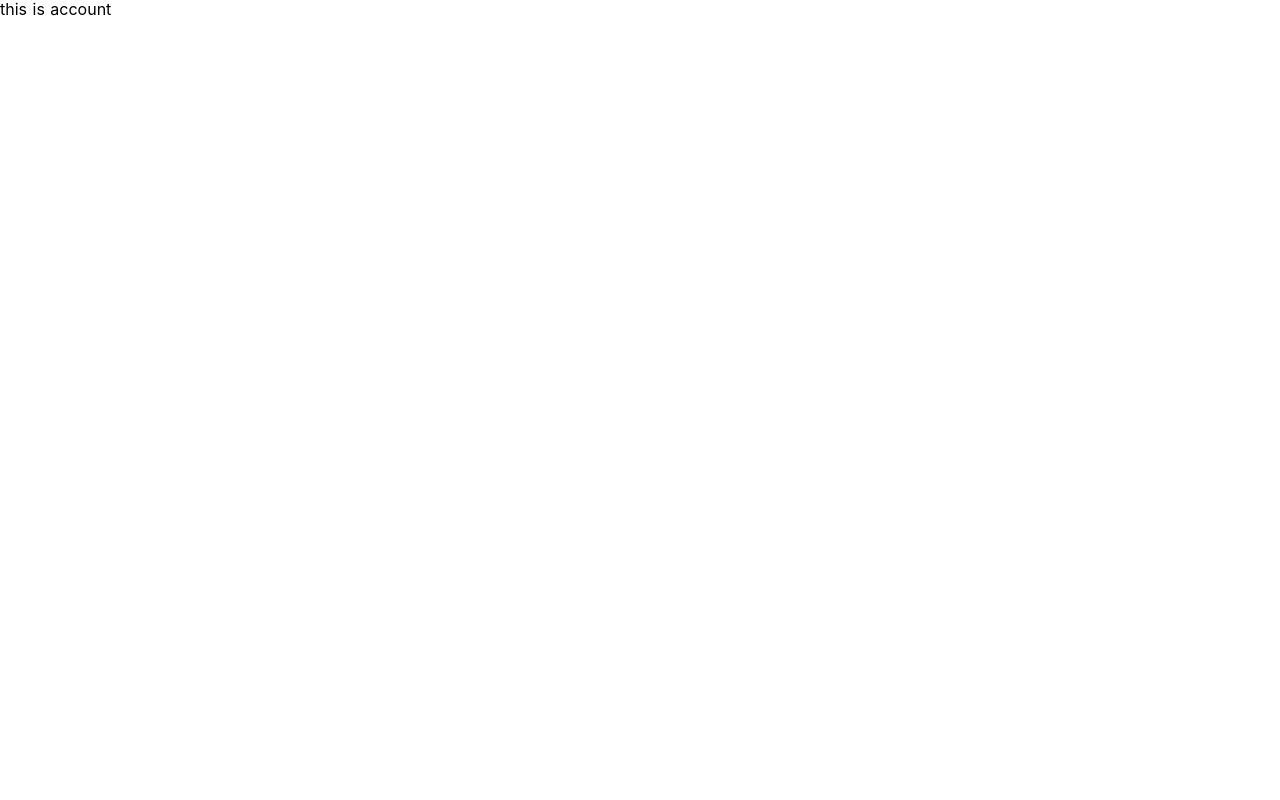
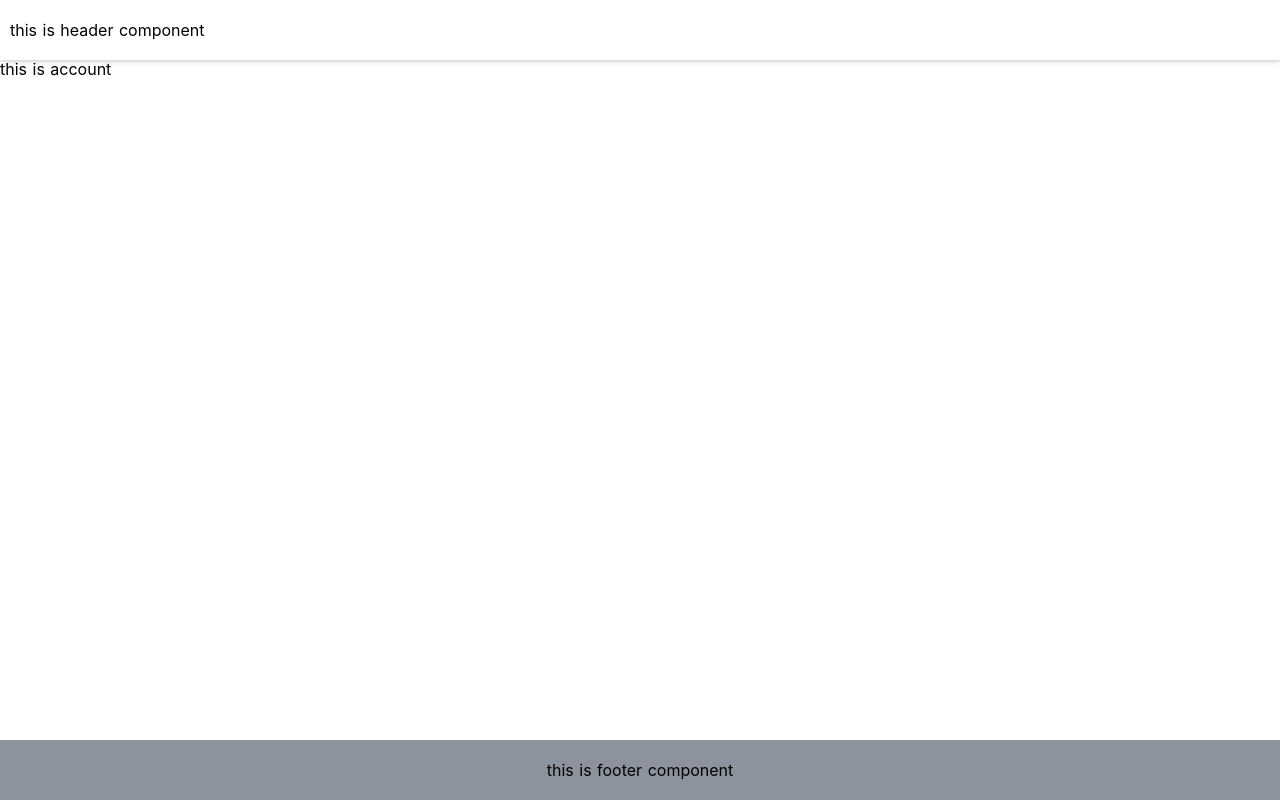
Before and after one commit to yoyo-checkout/skioInterview, a Nuxt app: page /account in a window 1280 px wide. Built offline with nearby package versions, Linux system fonts and the light colour scheme.

Commit message:
Init layout components

```diff
--- /dev/null
+++ b/components/Footer.vue
@@ -0,0 +1,14 @@
+<template>
+  <footer class="footer">this is footer component</footer>
+</template>
+
+<style lang="scss" scoped>
+  .footer {
+    display: flex;
+    justify-content: center;
+    align-items: center;
+    height: 60px;
+    background-color: #8c939d;
+    z-index: 999;
+  }
+</style>
--- /dev/null
+++ b/components/Header.vue
@@ -0,0 +1,20 @@
+<template>
+  <header class="header">this is header component</header>
+</template>
+
+<style lang="scss" scoped>
+  .header {
+    display: flex;
+    align-items: center;
+    padding: 0 10px;
+    background-color: #FFFFFF;
+    box-shadow: 0 2px 4px rgb(0 0 0 / 12%), 0 0 6px rgb(0 0 0 / 12%);
+
+    position: fixed;
+    top: 0;
+    right: 0;
+    left: 0;
+    height: 60px;
+    z-index: 999;
+  }
+</style>
--- a/layouts/default.vue
+++ b/layouts/default.vue
@@ -1,3 +1,38 @@
 <template>
-  <Nuxt />
+  <section class="layout__wrapper">
+    <Header />
+
+    <main class="layout__container">
+      <Nuxt />
+    </main>
+
+    <Footer />
+  </section>
 </template>
+
+<script>
+import Header from '@/components/Header';
+import Footer from '@/components/Footer';
+
+export default {
+  components: {
+    Header,
+    Footer,
+  },
+}
+</script>
+
+<style lang="scss" scoped>
+  .layout {
+    &__wrapper {
+      width: 100%;
+      min-height: 100vh;
+      overflow: hidden;
+    }
+
+    &__container {
+      margin: 60px 0 0;
+      min-height: calc(100vh - 120px);
+    }
+  }
+</style>
--- a/layouts/login.vue
+++ b/layouts/login.vue
@@ -1,20 +1,21 @@
 <template>
-  <section class="wrapper">
-    <main class="container">
+  <section class="layout__wrapper">
+    <main class="layout__container">
       <Nuxt />
     </main>
   </section>
 </template>
 
 <style lang="scss" scoped>
-  .wrapper {
+  .layout {
+    &__wrapper {
       width: 100%;
       min-height: 100vh;
       background-color: #f4f4f5;
       overflow: hidden;
     }
 
-  .container {
+    &__container {
       position: relative;
       margin: 160px auto 0;
       padding: 35px;
@@ -22,4 +23,5 @@
       max-width: 100%;
       overflow: hidden;
     }
+  }
 </style>
--- a/pages/account.vue
+++ b/pages/account.vue
@@ -1,5 +1,5 @@
 <template>
-  <div class="container">
+  <div>
     this is account
   </div>
 </template>
--- a/pages/courses.vue
+++ b/pages/courses.vue
@@ -1,5 +1,5 @@
 <template>
-  <div class="container">
+  <div>
     this is courses
   </div>
 </template>
```
Lines whose indentation alone changed are shown as unchanged.
